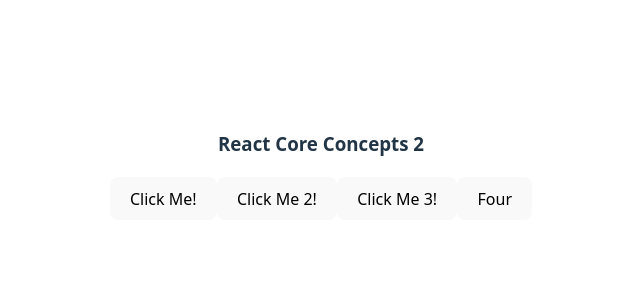
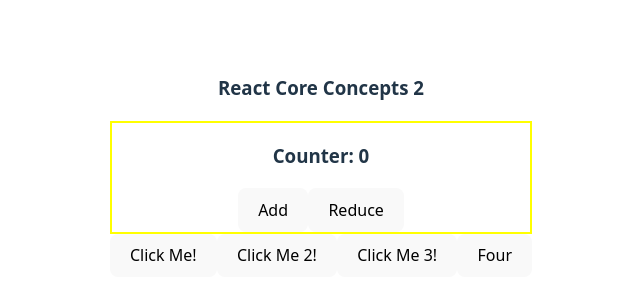
Before and after one commit to omarfarhatul/explore-react-core-concepts-part2, a React (Vite) app: page / in a window 1280 px wide. Shown: the part 234-534 px from the top of the page, without its empty margins (319-959 px from the left). Built offline with nearby package versions, Linux system fonts and the light colour scheme.

Commit message:
set count of add and reduce

```diff
--- a/src/App.jsx
+++ b/src/App.jsx
@@ -2,6 +2,7 @@
 import reactLogo from './assets/react.svg'
 import viteLogo from '/vite.svg'
 import './App.css'
+import Counter from './Counter'
 
 function App() {
 
@@ -20,6 +21,9 @@
   return (
     <>
       <h3>React Core Concepts 2</h3>
+
+      <Counter></Counter>
+
       <div>
         <button onClick={handleClick}>Click Me!</button>
         <button onClick={handleClick2}>Click Me 2!</button>
--- /dev/null
+++ b/src/Counter.jsx
@@ -0,0 +1,23 @@
+import { useState } from "react"
+
+export default function Counter(){
+    const [count, setCount]=useState(0);
+
+    const handleAdd = () =>{
+        const newCount=count+1;
+        setCount(newCount);
+    }
+
+    const handleReduce = () =>{
+        const newCount=count-1;
+        setCount(newCount);
+    }
+
+    return(
+        <div style={{border: '2px solid yellow'}}>
+            <h3>Counter: {count}</h3>
+            <button onClick={handleAdd}>Add</button>
+            <button onClick={handleReduce}>Reduce</button>
+        </div>
+    )
+}
```
